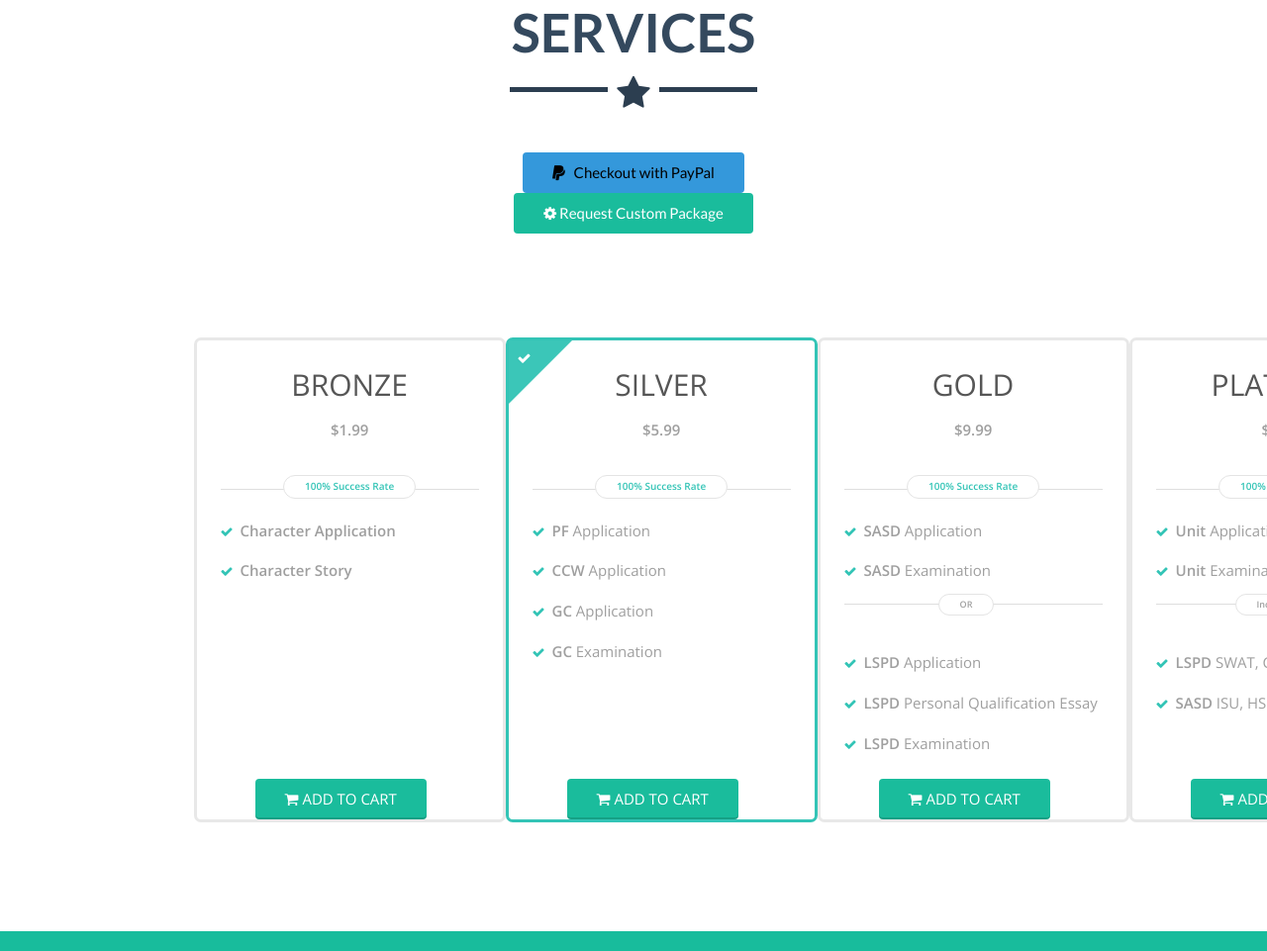
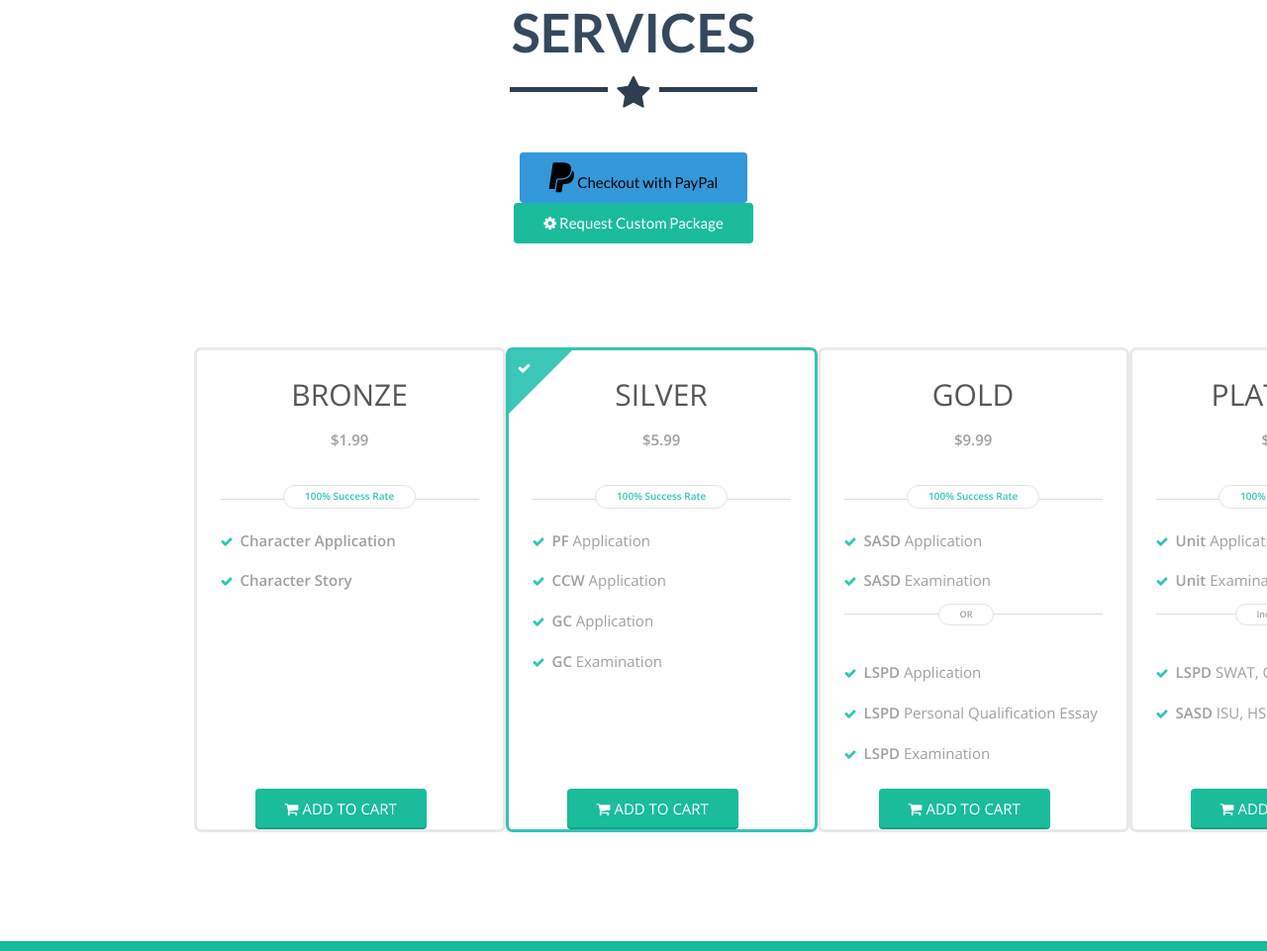
Before and after one commit to Prime1337/thelegithabibi.github.io-1, a website: page testing.html in a window 1280 px wide. Shown: the part 815-1776 px from the top of the page at 99% size. Drawn offline with nearby package versions, Linux system fonts and the light colour scheme; a script that the page names is missing; a web font is replaced by a local one.

Commit message:
Update testing.html

```diff
--- a/testing.html
+++ b/testing.html
@@ -112,7 +112,7 @@
                     <input type="hidden" name="business" value="thelegithabibi@gmail.com" />
                     <input type="hidden" name="cmd" value="_cart" />
                     <input type="hidden" name="display" value="1" />
-                    <button type="submit" class="btn btn-info btn-wide" data-dismiss="modal"><i class="fa fa-paypal" aria-hidden="true"></i>&nbsp;&nbsp;&nbsp;Checkout with PayPal</button>
+                    <button type="submit" class="btn btn-info btn-wide" data-dismiss="modal"><i class="fa fa-paypal fa-2x" aria-hidden="true"></i>&nbsp;Checkout with PayPal</button>
             </form>
 		<div class="page-scroll"><a href="#contact"><button type="button" class="btn btn-primary btn-wide"><i class="fa fa-cog" aria-hidden="true"></i>&nbsp;Request Custom Package</button></a></div>
 </center>
```
